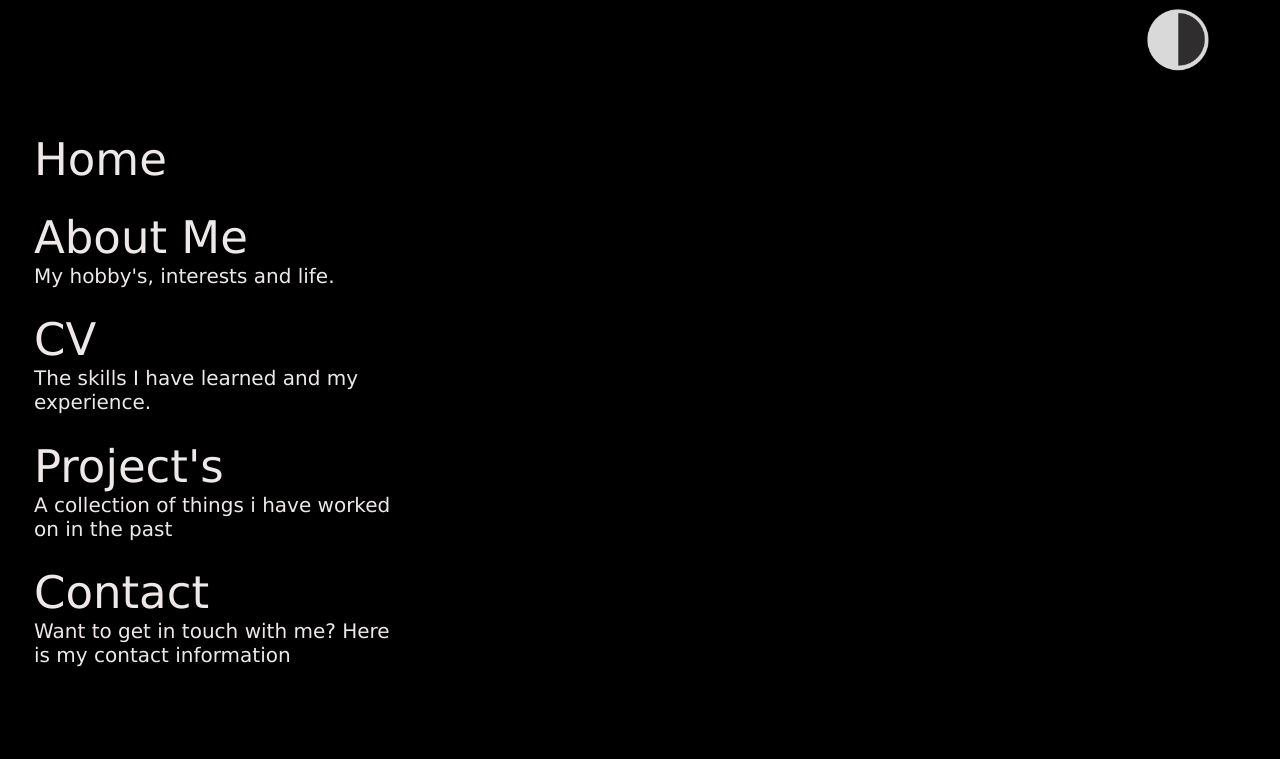
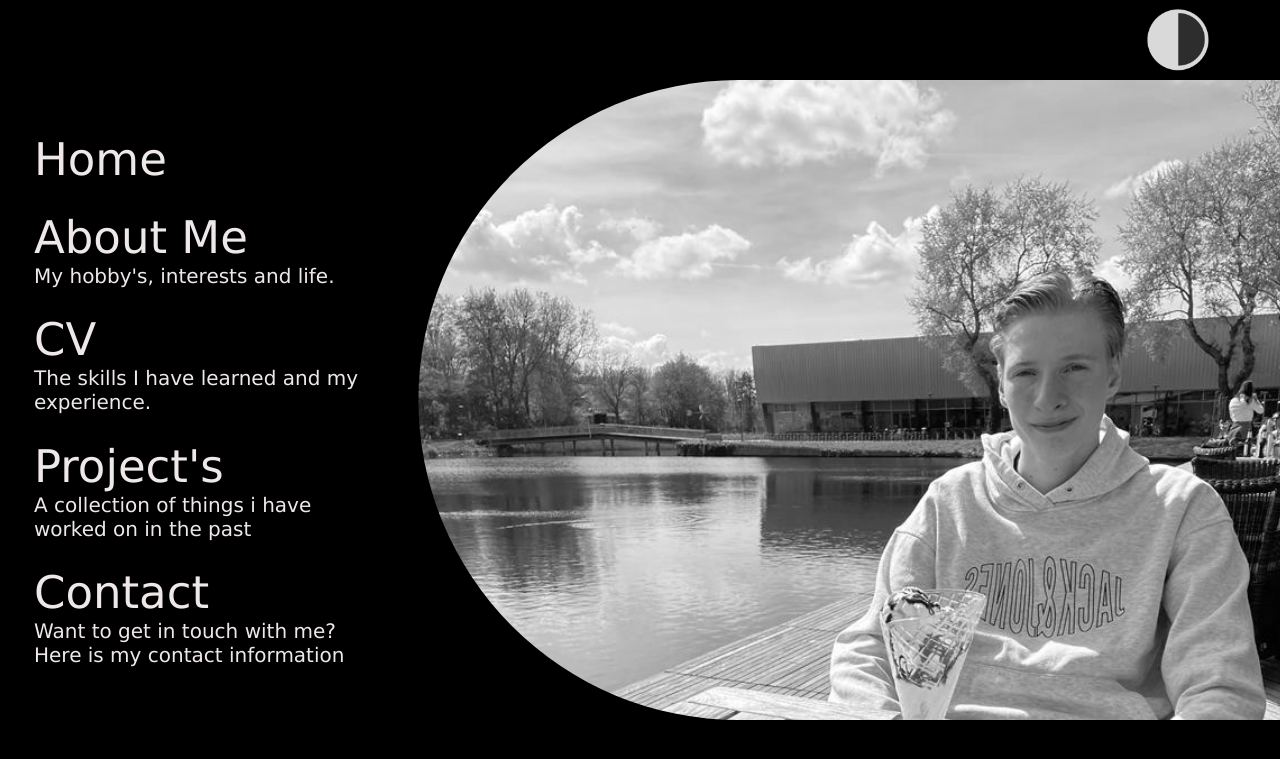
Before and after one commit to Vincent007super/Portfolio, a PHP site: page / in a window 1280 px wide. Shown: the top 759 px of the page. Run offline with PHP 8.4, Linux system fonts and the light colour scheme.

Commit message:
Image added main page & groundwork laid dark/light mode
Picture of me added in main page. Groundwork has been laid for the light/dark mode including a new css file and class.

```diff
--- /dev/null
+++ b/Pages/css/dark.css
@@ -0,0 +1,8 @@
+body {
+    background-color: black;
+    color: rgb(238, 232, 232);
+}
+
+.backImg, img {
+    filter: saturate(0);
+}
--- a/Pages/css/main.css
+++ b/Pages/css/main.css
@@ -1,8 +1,6 @@
 body {
-    background-color: black;
-    color: rgb(238, 232, 232);
     margin: 0;
-    overflow-x: hidden;
+    overflow-y: hidden;
     font-family: Verdana;
 }
 
@@ -22,7 +20,8 @@ menu {
 }
 
 main {
-
+    height: inherit;
+    width: 70%;
 }
 
 footer {
@@ -57,6 +56,8 @@ a {
 
 }
 
+/*main*/
+
 /*wrappers----------------------------------*/
 #wrapper1 {
     height: inherit;
@@ -78,7 +79,3 @@ a {
     height: 80vh;
     width: 100vw;
 }
-
-#wrapper5 {
-    width: 70%;
-}
--- /dev/null
+++ b/Pages/css/style.css
@@ -0,0 +1,9 @@
+#wrapper5 {
+    height: inherit;
+    background-image: url(/media/Ik.jpg);
+    background-size: cover;
+    object-position: center;
+    background-repeat: no-repeat;
+    transform: scaleX(-1);
+    border-radius: 0 40vh 40vh 0;
+}
--- a/index.html
+++ b/index.html
@@ -8,15 +8,17 @@
     <!--Styiling-->
     <link rel="stylesheet" href="Pages/css/style.css">
     <link rel="stylesheet" href="Pages/css/main.css">
+    <link rel="stylesheet" href="Pages/css/dark.css">
 </head>
 
 <body>
     <header>
         <div id="wrapper1">
-            <img src="media/color_mode.png" alt="">
+            <img src="media/color_mode.png" alt="Light/Dark mode" onclick="color()">
         </div>
     </header>
     <div id="wrapper3">
+
         <menu>
             <div id="wrapper2">
                 <a href="" class="menuButtons">
@@ -58,8 +60,7 @@
             </div>
         </menu>
         <main>
-            <div id="wrapper5">
-
+            <div id="wrapper5" class="backImg">
             </div>
         </main>
     </div>
```
Also changed, not shown: media/Ik.jpg (added).
